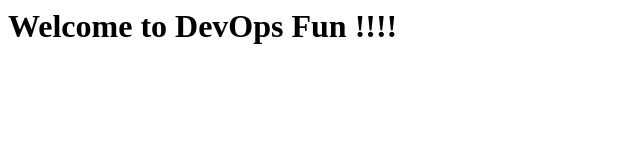
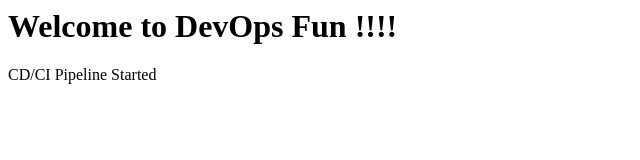
Before and after one commit to rafeyshah/Website-DevOps-Project-2-, a plain HTML site: page index.html in a window 1280 px wide. Shown: the whole page, without its empty margins (0-640 px from the left). Drawn offline with Linux system fonts and the light colour scheme.

Commit message:
CD CI Jenikins

```diff
--- a/index.html
+++ b/index.html
@@ -2,5 +2,6 @@
 <title>DevOps Project 3</title>
 <body>
 <h1>Welcome to DevOps Fun !!!!</h2>
+<p> CD/CI Pipeline Started </p>
 </body>
 </html>
```
